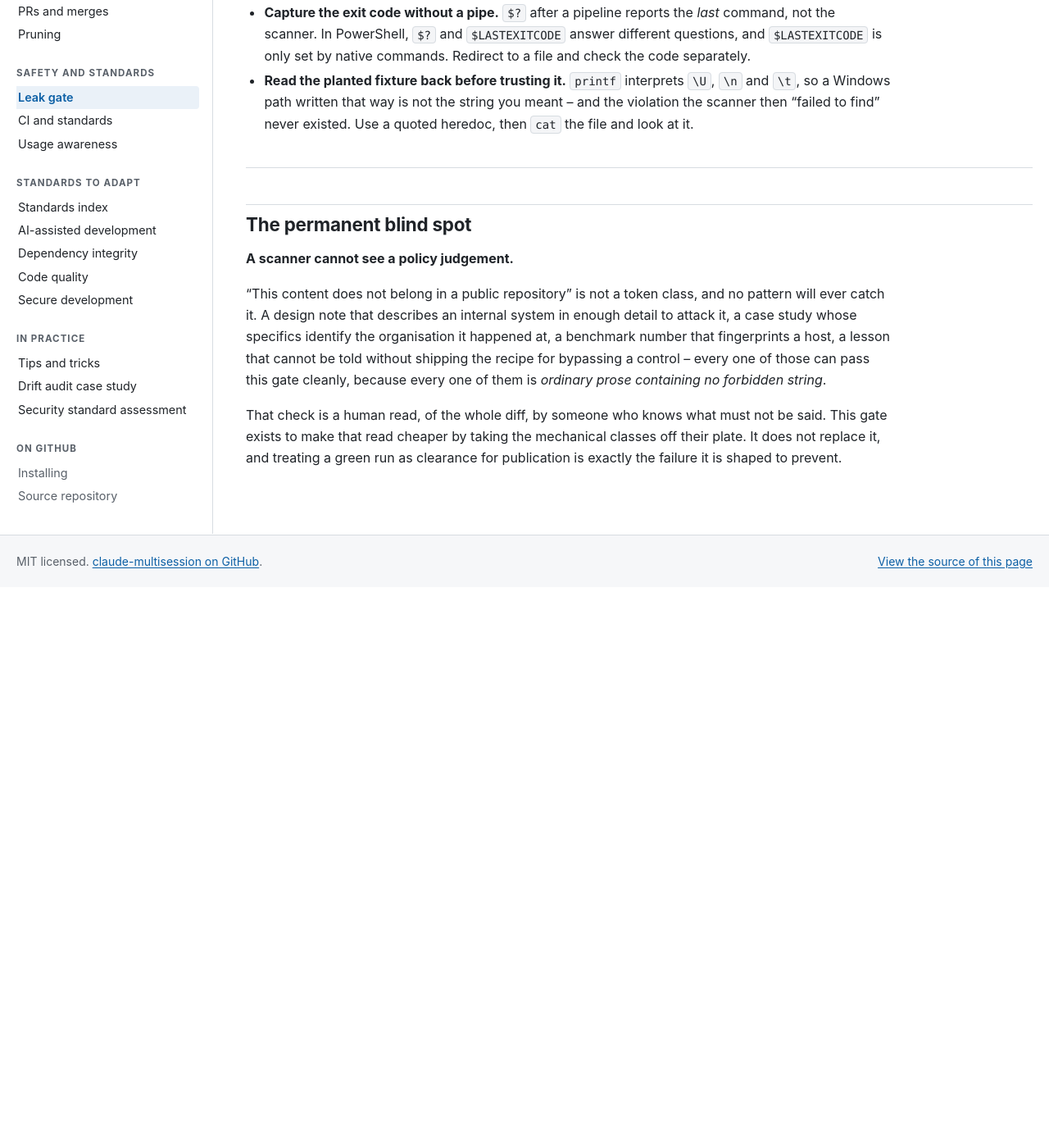
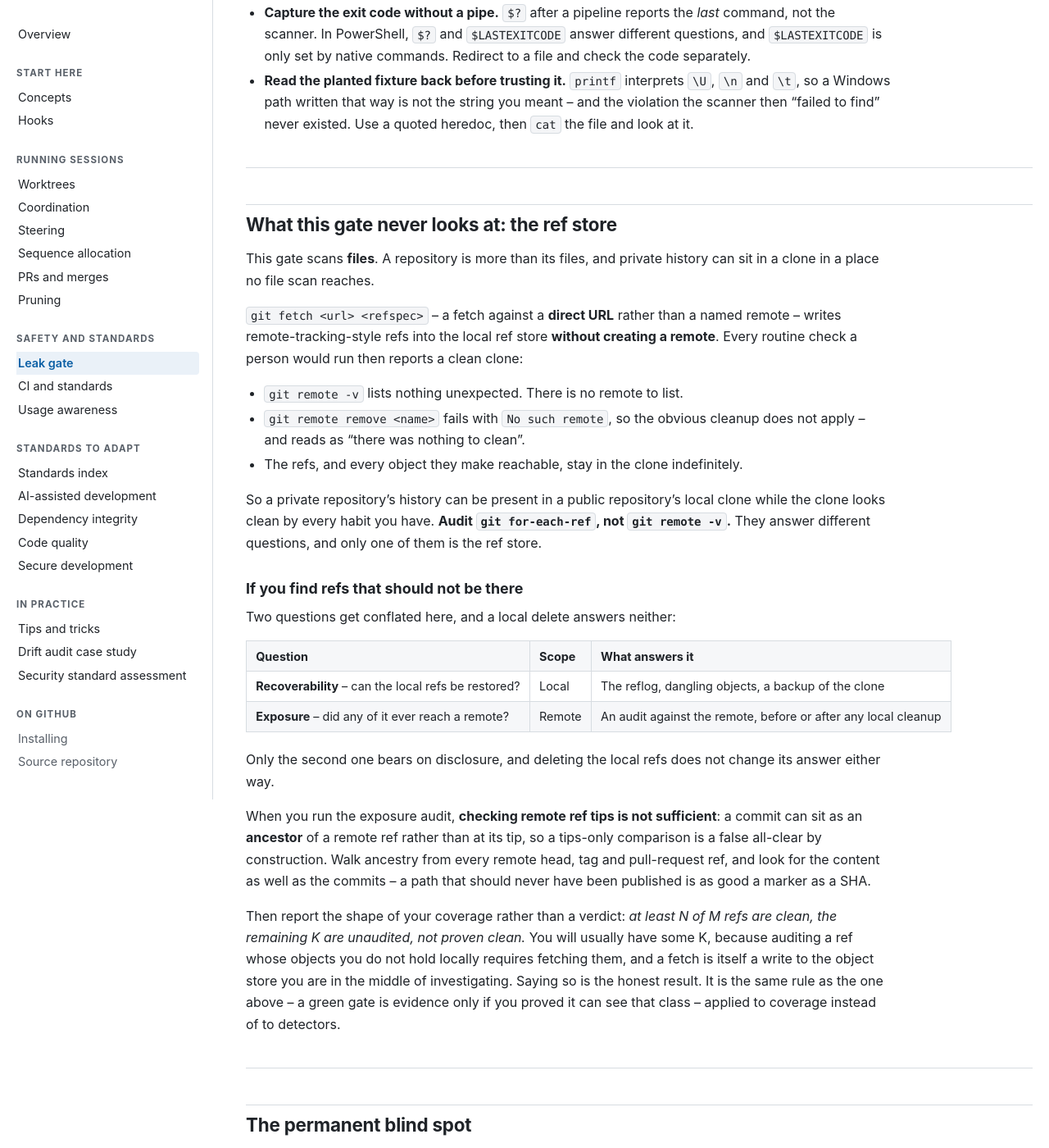
Before and after one commit to wshallwshall/claude-multisession, a Jekyll site: the page built from docs/LEAK-GATE.md, in a window 1280 px wide and 1400 px high, scrolled down 4619 px. Shown: the whole window at 82% size. Built offline with Jekyll 4.4.1, drawn with Linux system fonts in a browser that asks for light colours; our own code applies the rules of GitHub Pages for plain Markdown files; before the commit the page ends 5335 px from its top, so only the background shows below that.

Commit message:
docs(leak-gate): the ref store is a leak surface this gate never scans
The gate scans files. A clone is more than its files, and the routine check for
"is this clone clean" reads the wrong index.

`git fetch <url> <refspec>` against a direct URL writes remote-tracking-style
refs without creating a remote. So `git remote -v` lists nothing unexpected,
`git remote remove <name>` fails with "No such remote" and reads as nothing to
clean, and the refs plus every object they make reachable stay in the clone.
Private history can therefore sit in a clone that looks clean by every habit a
person has. The section says to audit `git for-each-ref`, not `git remote -v`.

It also separates two questions that get conflated once such refs are found,
because a local delete answers neither: recoverability is local, exposure is
remote, and only exposure bears on disclosure. For the exposure audit it warns
that comparing remote ref TIPS is a false all-clear by construction, since a
commit can sit as an ancestor rather than at a tip -- walk ancestry from every
head, tag and pull-request ref -- and it asks for coverage to be reported as
"at least N of M clean, the remaining K unaudited, not proven clean", because
auditing a ref whose objects you do not hold requires a fetch, which is itself a
write to the store under investigation.

Placed between the detector-scope caveat and the policy-judgement blind spot, so
the document now escalates from what the detectors miss, to what the gate does
not scan at all, to what no scanner can ever judge. It restates the existing
rule rather than inventing one: a green gate is evidence only if you proved it
can see that class -- here applied to coverage instead of to detectors.

Verified: check-ascii clean over 85 files, leak gate exit 0, all five tests pass.

```diff
--- a/docs/LEAK-GATE.md
+++ b/docs/LEAK-GATE.md
@@ -190,6 +190,51 @@ Two practical traps when you do:
 
 ---
 
+## What this gate never looks at: the ref store
+
+This gate scans **files**. A repository is more than its files, and private history can sit in a
+clone in a place no file scan reaches.
+
+`git fetch <url> <refspec>` -- a fetch against a **direct URL** rather than a named remote -- writes
+remote-tracking-style refs into the local ref store **without creating a remote**. Every routine
+check a person would run then reports a clean clone:
+
+- `git remote -v` lists nothing unexpected. There is no remote to list.
+- `git remote remove <name>` fails with `No such remote`, so the obvious cleanup does not apply --
+  and reads as "there was nothing to clean".
+- The refs, and every object they make reachable, stay in the clone indefinitely.
+
+So a private repository's history can be present in a public repository's local clone while the
+clone looks clean by every habit you have. **Audit `git for-each-ref`, not `git remote -v`.** They
+answer different questions, and only one of them is the ref store.
+
+### If you find refs that should not be there
+
+Two questions get conflated here, and a local delete answers neither:
+
+| Question | Scope | What answers it |
+|---|---|---|
+| **Recoverability** -- can the local refs be restored? | Local | The reflog, dangling objects, a backup of the clone |
+| **Exposure** -- did any of it ever reach a remote? | Remote | An audit against the remote, before or after any local cleanup |
+
+Only the second one bears on disclosure, and deleting the local refs does not change its answer
+either way.
+
+When you run the exposure audit, **checking remote ref tips is not sufficient**: a commit can sit as
+an **ancestor** of a remote ref rather than at its tip, so a tips-only comparison is a false
+all-clear by construction. Walk ancestry from every remote head, tag and pull-request ref, and look
+for the content as well as the commits -- a path that should never have been published is as good a
+marker as a SHA.
+
+Then report the shape of your coverage rather than a verdict: *at least N of M refs are clean, the
+remaining K are unaudited, not proven clean.* You will usually have some K, because auditing a ref
+whose objects you do not hold locally requires fetching them, and a fetch is itself a write to the
+object store you are in the middle of investigating. Saying so is the honest result. It is the same
+rule as the one above -- a green gate is evidence only if you proved it can see that class -- applied
+to coverage instead of to detectors.
+
+---
+
 ## The permanent blind spot
 
 **A scanner cannot see a policy judgement.**
```
